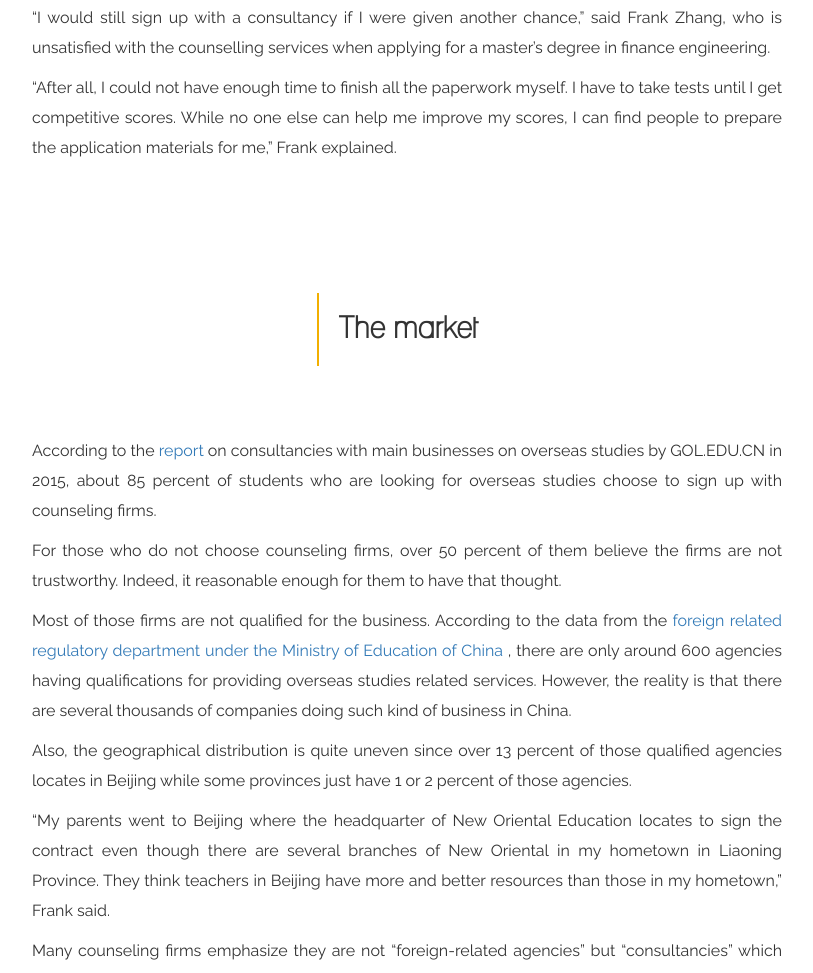
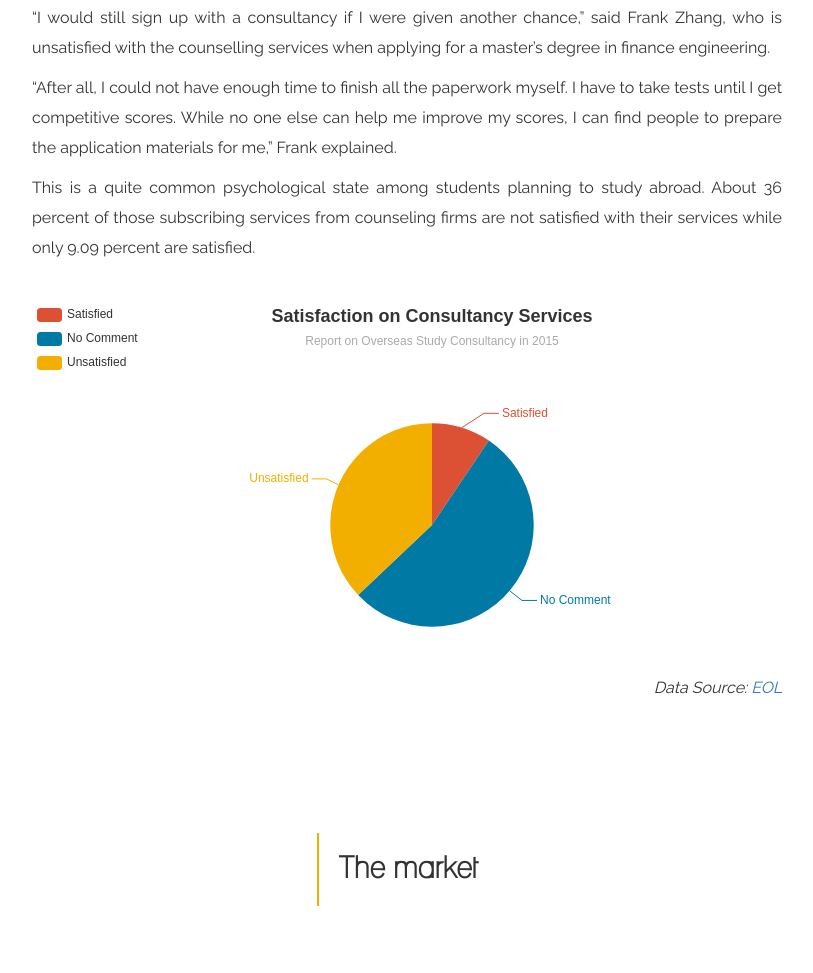
Before and after one commit to GloriaSong/Consultancies, a plain HTML site: page index.html in a window 1280 px wide. Shown: the part 748-1721 px from the top of the page, without its empty margins (233-1046 px from the left). Drawn offline with Linux system fonts and the light colour scheme.

Commit message:
graphics

```diff
--- a/index.html
+++ b/index.html
@@ -84,6 +84,68 @@ http://www.tooplate.com/view/2080-minimax
                     <P>“After all, I could not have enough time to finish all the paperwork myself. I have to take tests until I get competitive scores. While no one else can help me improve my scores, I can find people to prepare the application materials
                         for me,” Frank explained.
                     </P>
+                    <p>This is a quite common psychological state among students planning to study abroad. About 36 percent of those subscribing services from counseling firms are not satisfied with their services while only 9.09 percent are satisfied.
+
+                    </p>
+                    <div id="datavis1" style="width: 800px;height:400px;padding-top: 30px"></div>
+                    <p style="font-style: italic; text-align: right"> Data Source: <a href=" http://www.eol.cn/html/lx/report2016/liu.shtml
+">EOL</a></p>
+                    <script>
+                        var myChart1 = echarts.init(document.getElementById('datavis1'));
+
+                        option = {
+                            title: {
+                                text: 'Satisfaction on Consultancy Services',
+                                subtext: 'Report on Overseas Study Consultancy in 2015',
+                                x: 'center'
+                            },
+                            tooltip: {
+                                trigger: 'item',
+                                formatter: "{a} <br/>{b} : {d}%"
+                            },
+                            legend: {
+                                orient: 'vertical',
+                                left: 'left',
+                                data: ['Satisfied', 'No Comment', 'Unsatisfied']
+                            },
+                            color: ['#dc5034', '#007aa5', '#f2af00'],
+                            series: [{
+
+                                type: 'pie',
+                                radius: '55%',
+                                center: ['50%', '60%'],
+                                data: [{
+                                        value: 9.09,
+                                        name: 'Satisfied'
+                                    }, {
+                                        value: 51.52,
+                                        name: 'No Comment'
+                                    }, {
+                                        value: 35.71,
+                                        name: 'Unsatisfied'
+                                    },
+
+                                ],
+                                itemStyle: {
+                                    emphasis: {
+                                        shadowBlur: 10,
+                                        shadowOffsetX: 0,
+                                        shadowColor: 'rgba(0, 0, 0, 0.5)'
+                                    }
+                                }
+                            }]
+                        };
+
+
+
+
+
+
+                        myChart1.setOption(option);
+                    </script>
+
+
+
                 </div>
                 <div class="col-md-2 col-sm-12"></div>
             </div>
```
